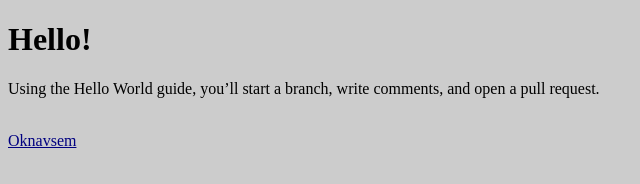
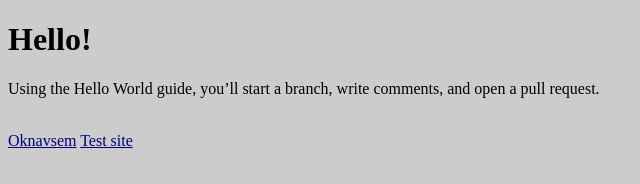
Before and after one commit to I-Smirnov/I-Smirnov.github.io, a plain HTML site: page index.html in a window 1280 px wide. Shown: the full height of the page, 0-640 px from the left. Drawn offline with Linux system fonts and the light colour scheme.

Commit message:
version 1.0.4

```diff
--- a/index.html
+++ b/index.html
@@ -10,5 +10,6 @@
 	<p>Using the Hello World guide, you’ll start a branch, write comments, and open a pull request.</p>
 	<br>
 	<a href="oknavsem/app/index.html">Oknavsem</a>
+	<a href="test_site/index.html">Test site</a>
 </body>
 </html>
```
